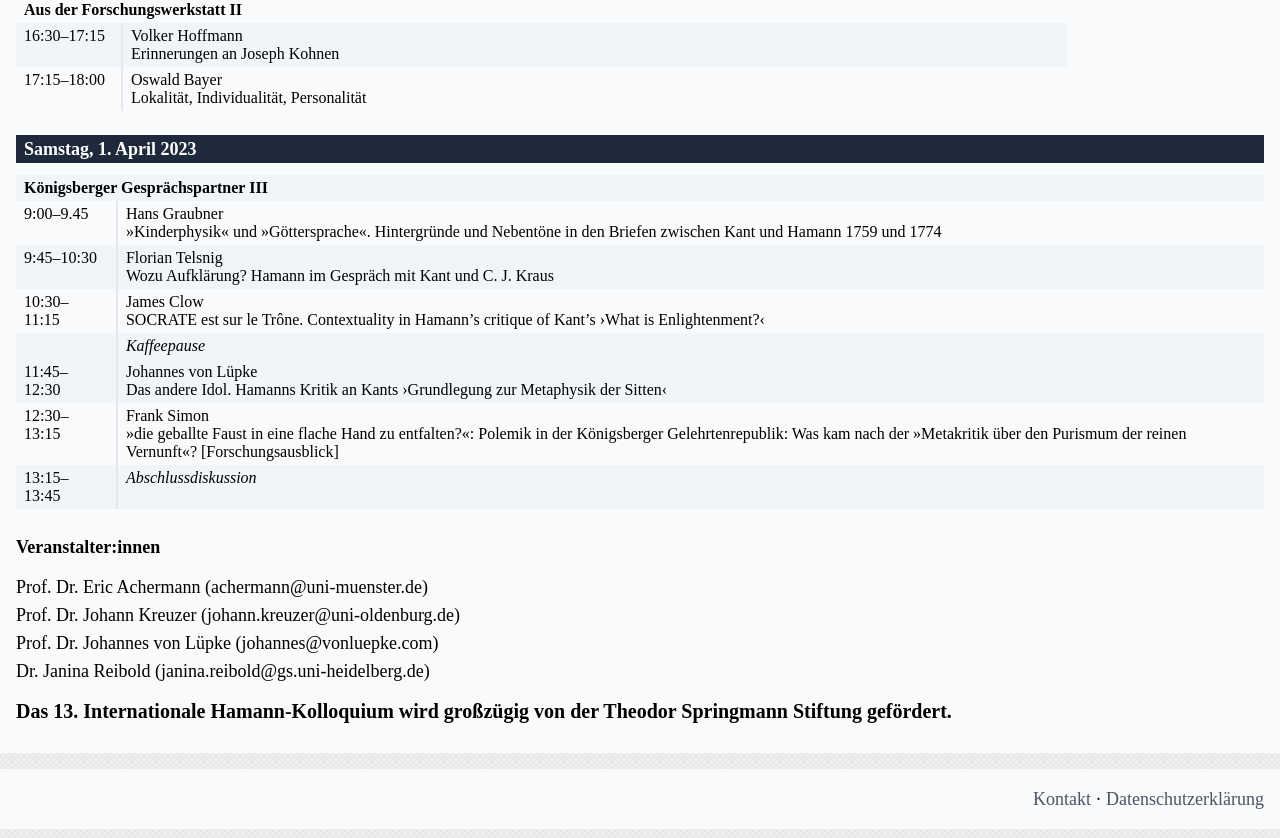
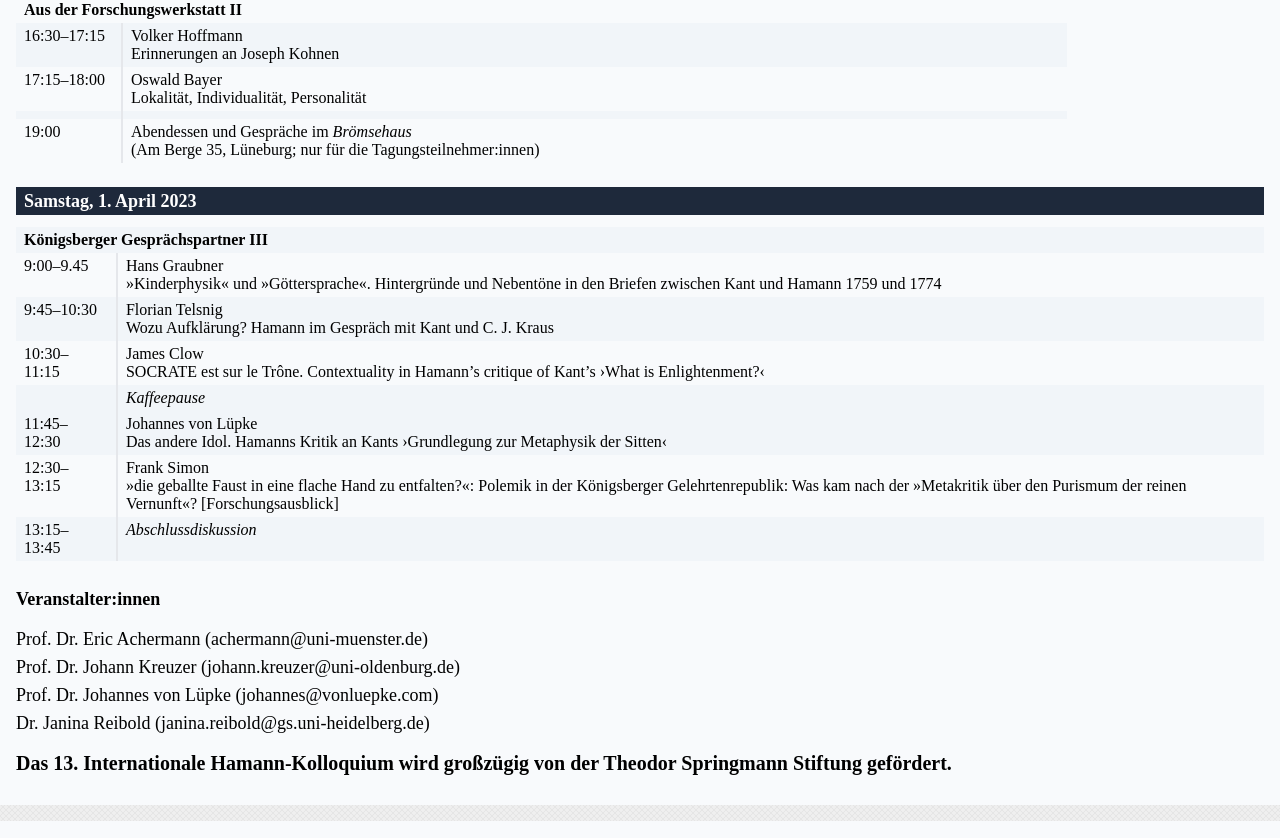
Before and after one commit to Theodor-Springmann-Stiftung/hamann-kolloquium, a website built with Vite: page index.html in a window 1280 px wide. Shown: the part 2562-3400 px from the top of the page. Built offline with nearby package versions, Linux system fonts and the light colour scheme; a web font is replaced by a local one.

Commit message:
Änderung Tagungsprogramm; Ergänzung Brömsehaus

```diff
--- a/index.html
+++ b/index.html
@@ -225,6 +225,16 @@
       <td>17:15–18:00</td>
       <td>
 	   Oswald Bayer<br/>Lokalität, Individualität, Personalität
+	  </td>
+      </tr>
+	  <tr>
+      <td></td>
+      <td></td>
+      </tr>
+	  <tr>
+      <td>19:00</td>
+      <td>
+	   Abendessen und Gespräche im <em>Brömsehaus</em><br/>(Am Berge 35, Lüneburg; nur für die Tagungsteilnehmer:innen)
 	  </td>
       </tr>
     </table>
```
